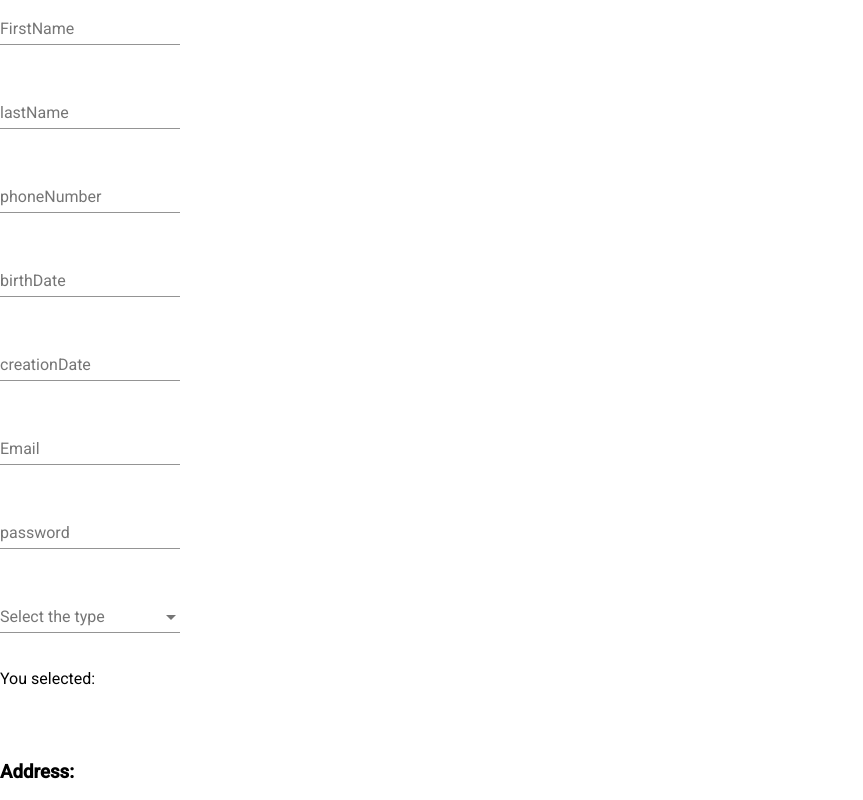
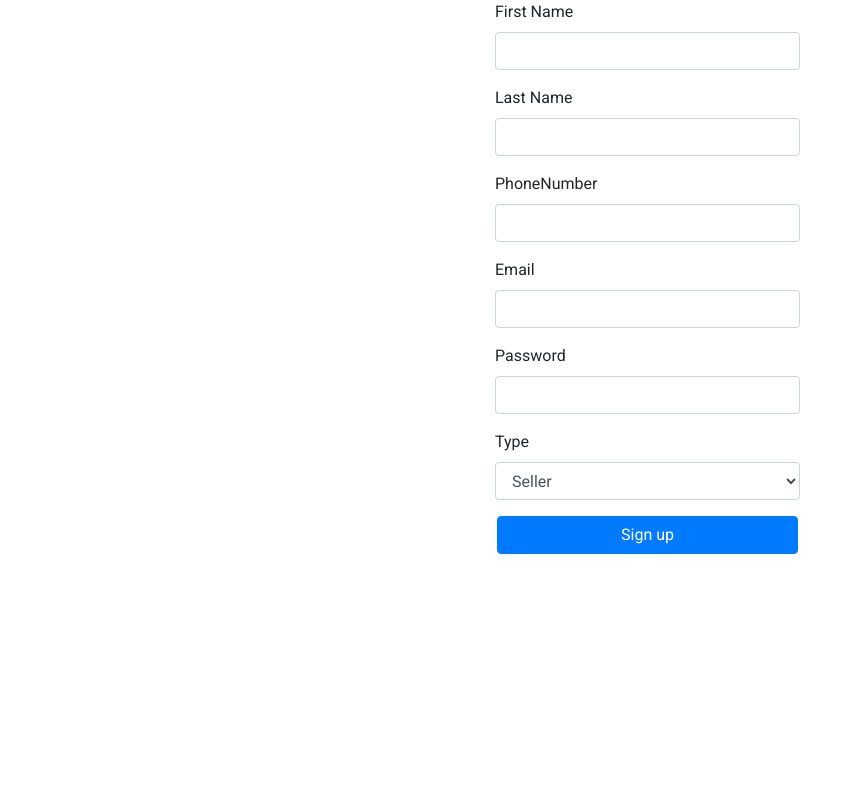
Before and after one commit to jeanrp/mwa-project, an Angular app in the folder front-end/vehicles-store-ui/: page / in a window 1280 px wide. Shown: the top 800 px of the page, without its empty margins (0-863 px from the left). Built offline with nearby package versions, Linux system fonts and the light colour scheme.

Commit message:
Submitting register customerseller

```diff
--- a/front-end/vehicles-store-ui/angular.json
+++ b/front-end/vehicles-store-ui/angular.json
@@ -24,7 +24,7 @@
               "src/assets"
             ],
             "styles": [
-              "./node_modules/@angular/material/prebuilt-themes/indigo-pink.css",
+              "node_modules/bootstrap/dist/css/bootstrap.min.css",
               "src/styles.css"
             ],
             "scripts": []
--- a/front-end/vehicles-store-ui/package.json
+++ b/front-end/vehicles-store-ui/package.json
@@ -22,6 +22,8 @@
     "@angular/platform-browser": "~8.0.0",
     "@angular/platform-browser-dynamic": "~8.0.0",
     "@angular/router": "~8.0.0",
+    "bootstrap": "^4.3.1",
+    "mongoose": "^5.6.0",
     "rxjs": "~6.4.0",
     "tslib": "^1.9.0",
     "zone.js": "~0.9.1"
--- a/front-end/vehicles-store-ui/src/app/customer/customer.component.html
+++ b/front-end/vehicles-store-ui/src/app/customer/customer.component.html
@@ -1,5 +1,62 @@
+<!-- <div style="background-color:black;height:200px;width:100%;"></div> -->
+<div class="container">
 
+  <div class="row">
+    <div class="col-sm-4"></div>
+
+    <div class="col-sm-8">
       <form class="example-form">
+        <div class="col-sm-6">
+          <div class="form-group">
+            <label for="" class="control-label col-sm-4">First Name</label>
+            <div class="col-sm-12">
+              <input type="text" class="form-control">
+            </div>
+          </div>
+          <div class="form-group">
+            <label for="" class="control-label col-sm-4">Last Name</label>
+            <div class="col-sm-12">
+              <input type="text" class="form-control">
+            </div>
+          </div>
+          <div class="form-group">
+            <label for="" class="control-label col-sm-4">PhoneNumber</label>
+            <div class="col-sm-12">
+              <input type="text" class="form-control">
+            </div>
+          </div>
+          <div class="form-group">
+            <label for="" class="control-label col-sm-4">Email</label>
+            <div class="col-sm-12">
+              <input type="text" class="form-control">
+            </div>
+          </div>
+          <div class="form-group">
+            <label for="" class="control-label col-sm-4">Password</label>
+            <div class="col-sm-12">
+              <input type="text" class="form-control">
+            </div>
+          </div>
+          <div class="form-group">
+            <label for="" class="control-label col-sm-4">Type</label>
+            <div class="col-sm-12">
+              <select name="" id="" class="form-control">
+                <option value="seller">Seller</option>
+                <option value="customer">Customer</option>
+              </select>
+            </div>
+          </div>
+          <div class="form-group"><button class="btn btn-primary btn-block" style="width:90%;margin-left:5%">Sign up</button></div>
+        </div>
+      </form>
+    </div>
+  </div>
+
+</div>
+<!--
+<mat-grid-list cols="2">
+    <mat-grid-tile>
+      <div class="form-container-first">
         <mat-form-field class="example-full-width">
           <input matInput placeholder="FirstName" value="">
         </mat-form-field><br><br>
@@ -29,9 +86,12 @@
             <mat-option value="Seller">Seller</mat-option>
           </mat-select>
         </mat-form-field>
-      <p>You selected: {{selected}}</p><br><br>
 
-    <form class="example-form">
+
+      </div>
+    </mat-grid-tile>
+    <mat-grid-tile>
+      <div class="form-container-second">
         <h3>Address:</h3>
         <mat-form-field class="example-full-width">
           <input matInput placeholder="Street" value="">
@@ -45,6 +105,8 @@
         <mat-form-field class="example-full-width">
           <input matInput placeholder="Zip" value="">
         </mat-form-field><br><br>
-      </form>
-    <button mat-raised-button color="primary">Primary</button>
-  </form>
+        <button mat-raised-button color="primary">Save</button>
+      </div>
+
+    </mat-grid-tile>
+  </mat-grid-list> -->
```
Also changed, not shown: front-end/vehicles-store-ui/src/app/app.module.ts (+1 -7 lines), 1 other file (tests, documents, lock files or other folders). Lines whose indentation alone changed are shown as unchanged.
